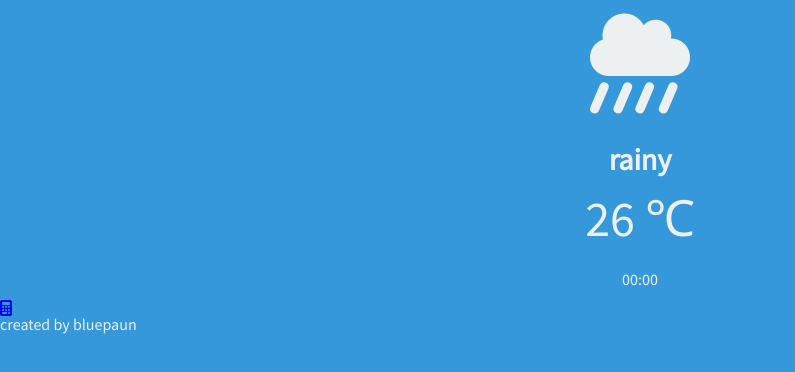
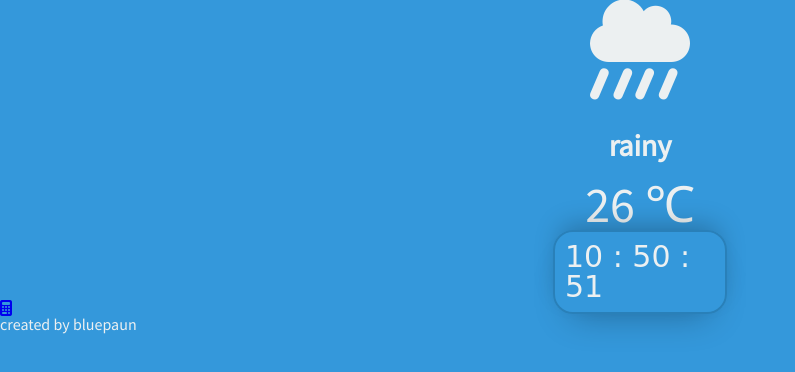
Before and after one commit to bluepaun/practice_self, a plain HTML site: page index.html in a window 1280 px wide. Shown: the whole page, without its empty margins (0-795 px from the left). Drawn offline with Linux system fonts and the light colour scheme; a web font is replaced by a local one.

Commit message:
clock function
setintervel
box shadow

```diff
--- /dev/null
+++ b/css/clock.css
@@ -0,0 +1,32 @@
+.header-container .header-container__clock-container{
+    padding: 10px 10px;
+    border: 2px solid #2980b9;
+    border-radius: 20px;
+    width: 150px;
+    display: flex;
+    align-items: center;
+    justify-content: center;
+
+}
+
+.header-container__clock-container .clock-text{
+    font-size: 30px;
+    font-family: 'Ranchers', cursive;
+}
+
+@keyframes floatingAnim{
+    0%{
+        box-shadow: 0 30px 60px -12px rgba(50,50,93,.25), 0 18px 36px -18px rgba(0,0,0,.3), 0 -12px 26px -8px rgba(0,0,0,.25);
+    }
+    50%{
+        box-shadow: 0 30px 60px -60px rgba(50,50,93,.25), 0 18px 36px -18px rgba(0,0,0,.3), 0 -12px 26px -8px rgba(0,0,0,.25);
+    }
+    100%{
+        box-shadow: 0 30px 60px -12px rgba(50,50,93,.25), 0 18px 36px -18px rgba(0,0,0,.3), 0 -12px 26px -8px rgba(0,0,0,.25);
+    }
+}
+
+
+.header-container .header-container__clock-container{
+    animation: floatingAnim 2s linear  infinite;
+}
--- a/css/header.css
+++ b/css/header.css
@@ -1,4 +1,5 @@
 @import "weather.css";
+@import "clock.css";
 
 .header-container {
     width: 100%;
--- a/css/index.css
+++ b/css/index.css
@@ -1,4 +1,4 @@
-@import url('https://fonts.googleapis.com/css2?family=Source+Sans+Pro&display=swap');
+@import url('https://fonts.googleapis.com/css2?family=Ranchers&family=Source+Sans+Pro&display=swap');
 @import "reset.css";
 @import "header.css";
 
--- a/index.html
+++ b/index.html
@@ -32,6 +32,7 @@
     <footer>
         <span>created by bluepaun</span>
     </footer>
+    <script src="javascript/clock.js"></script>
 </body>
 
 </html>
--- /dev/null
+++ b/javascript/clock.js
@@ -0,0 +1,22 @@
+const clockText = document.querySelector(".js-clock");
+
+function updateTime(){
+    const date = new Date();
+    const hour = date.getHours();
+    const minute = date.getMinutes();
+    const second = date.getSeconds();
+    clockText.innerText = `${
+        hour < 10 ? `0${hour}` : hour
+    } : ${
+        minute < 10 ? `0${minute}` : minute
+    } : ${
+        second < 10 ? `0${second}` : second
+    }`;
+}
+
+function init(){
+    updateTime();
+    setInterval(updateTime, 500);
+}
+
+init();
```
